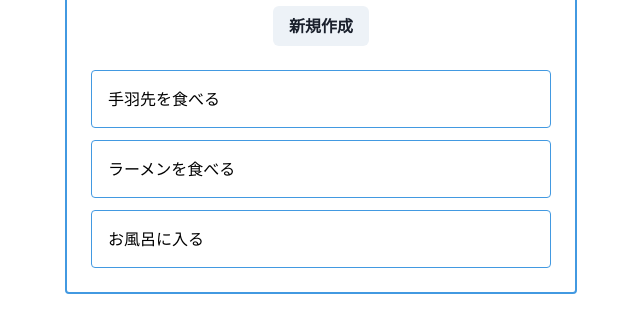
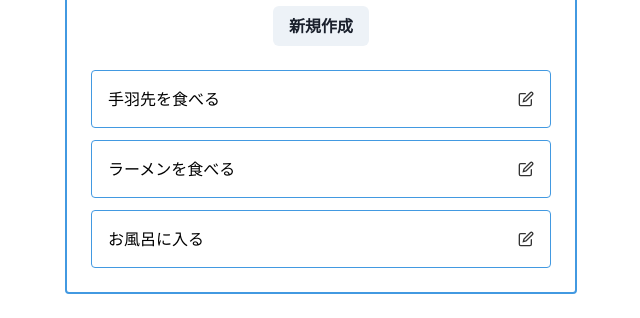
Before and after one commit to shinsaku-web/TodoRedux, a Next.js app: page / in a window 1280 px wide. Shown: the part 167-485 px from the top of the page, without its empty margins (319-959 px from the left). Built offline with nearby package versions, Linux system fonts and the light colour scheme.

Commit message:
update:showとupdateの動的化

```diff
--- a/src/components/molecules/TodoItem.tsx
+++ b/src/components/molecules/TodoItem.tsx
@@ -1,13 +1,38 @@
-import { Box } from '@chakra-ui/react'
+import { EditIcon } from '@chakra-ui/icons'
+import { Box, Text } from '@chakra-ui/react'
+import { useRouter } from 'next/router'
 
 interface Props {
-  text: string
+  id: number
+  title: string
 }
 
-export const TodoItem = ({ text }: Props) => {
+export const TodoItem = ({ id, title }: Props) => {
+  const router = useRouter()
+  const handleClickDetailLink = (id: number) => {
+    router.push(`/show/${id}`)
+  }
+  const handleClickUpdateIcon = (id: number) => {
+    router.push(`/update/${id}`)
+  }
   return (
-    <Box borderRadius={4} border={'1px'} borderColor={'blue.400'} p={4}>
-      {text}
+    <Box
+      borderRadius={4}
+      display={'flex'}
+      alignItems='center'
+      justifyContent={'space-between'}
+      border={'1px'}
+      borderColor={'blue.400'}
+      p={4}
+    >
+      <Text _hover={{ opacity: 0.7 }} cursor='pointer' onClick={() => handleClickDetailLink(id)}>
+        {title}
+      </Text>
+      <EditIcon
+        cursor={'pointer'}
+        color={'blackAlpha.800'}
+        onClick={() => handleClickUpdateIcon(id)}
+      />
     </Box>
   )
 }
--- a/src/components/templates/HomeTemplate.tsx
+++ b/src/components/templates/HomeTemplate.tsx
@@ -24,7 +24,7 @@ export const HomeTemplate = () => {
         <List spacing={3}>
           {todos.map((todo) => (
             <li key={todo.id}>
-              <TodoItem text={todo.title} />
+              <TodoItem id={todo.id} title={todo.title} />
             </li>
           ))}
         </List>
--- a/src/components/templates/UpdateTodoTemplate.tsx
+++ b/src/components/templates/UpdateTodoTemplate.tsx
@@ -15,6 +15,8 @@ import { useState } from 'react'
 import { useDispatch } from 'react-redux'
 
 export const UpdateTodoTemplate = () => {
+  const router = useRouter()
+  const { id } = router.query
   const [newTodo, setNewTodo] = useState<Omit<Todo, 'id'>>({ title: '', content: '' })
 
   const handleChangeTitle = (e: React.ChangeEvent<HTMLInputElement>) => {
@@ -26,7 +28,6 @@ export const UpdateTodoTemplate = () => {
   }
 
   const dispatch = useDispatch()
-  const router = useRouter()
 
   const handleClick = () => {
     dispatch(add({ title: newTodo.title, content: newTodo.content }))
@@ -40,7 +41,7 @@ export const UpdateTodoTemplate = () => {
   return (
     <Box>
       <Heading as='h1' size='xl' color={'blue.400'} textAlign={'center'}>
-        Update Todo
+        Update Todo {id}
       </Heading>
       <Box pt={6}>
         <FormControl>
--- /dev/null
+++ b/src/pages/show/[id].tsx
@@ -0,0 +1,5 @@
+import { TodoTemplate } from '@/components/templates/TodoTemplate'
+
+export default function Show() {
+  return <TodoTemplate />
+}
```
Also changed, not shown: src/components/templates/TodoTemplate.tsx (+5 -11 lines), src/pages/update/[id].tsx (renamed from src/pages/update.tsx).
